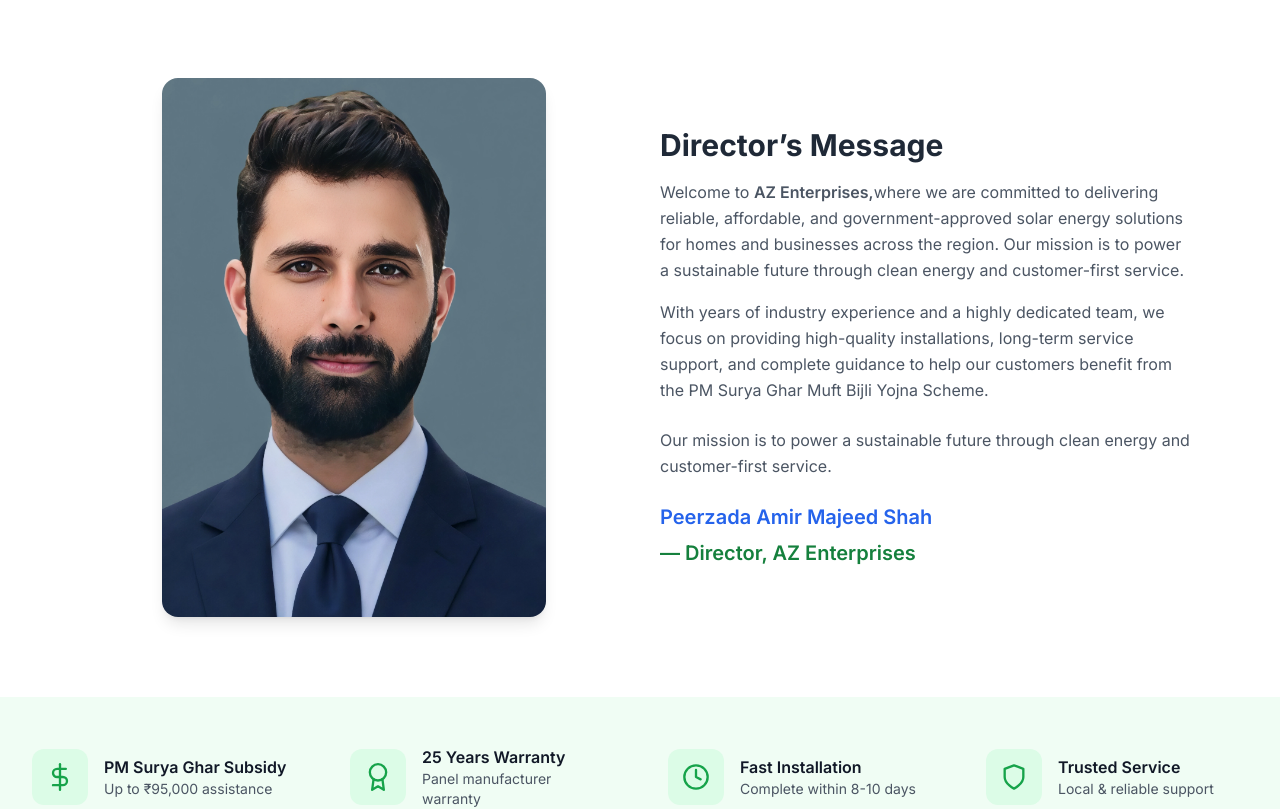
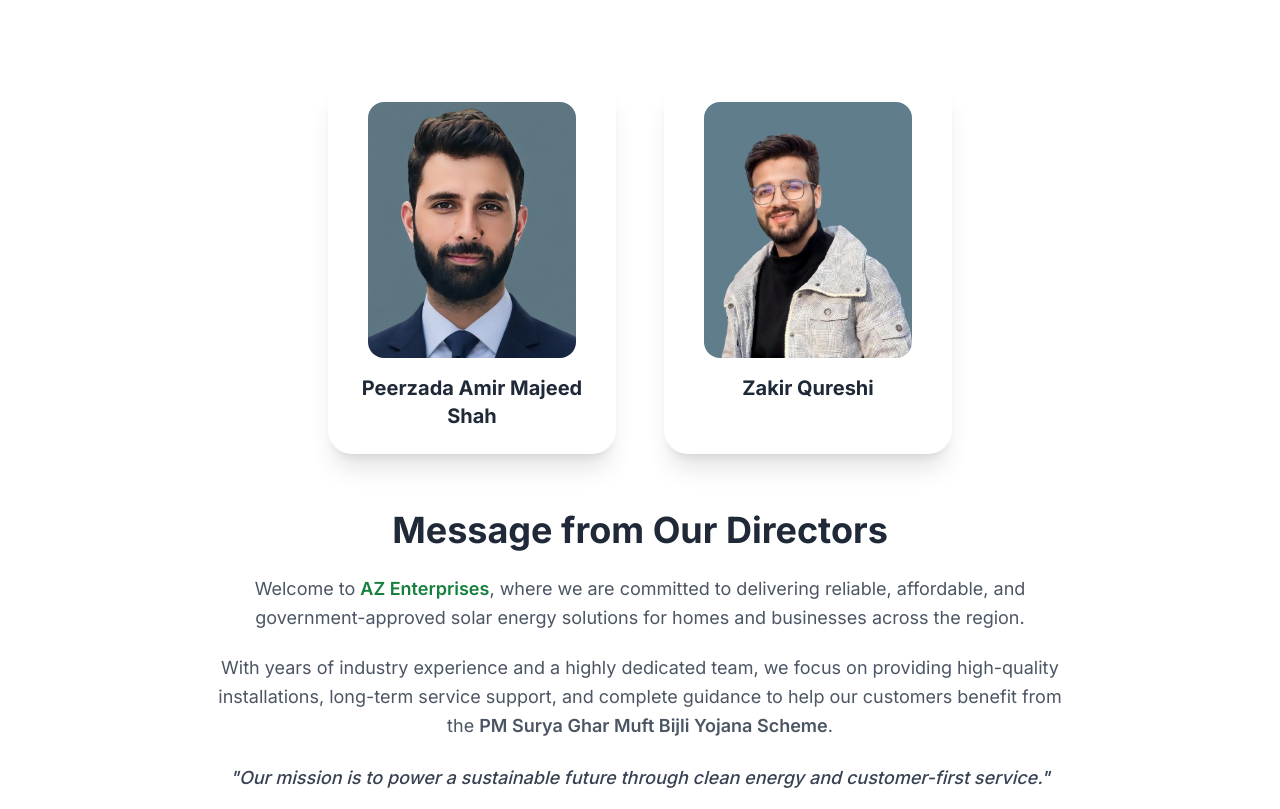
Before and after one commit to ZahidCodes03/azenterprises, a React (Vite) app in the folder frontend/: page / in a window 1280 px wide. Shown: the part 802-1611 px from the top of the page. Built offline with nearby package versions, Linux system fonts and the light colour scheme; no server answers.

Commit message:
Update director section with premium cards

```diff
--- a/frontend/src/components/DirectorMessage.jsx
+++ b/frontend/src/components/DirectorMessage.jsx
@@ -1,44 +1,100 @@
-import directorImg from "../assets/director.jpg";
+import directorImg1 from "../assets/director.jpg";
+import directorImg2 from "../assets/director2.jpg"; // <-- Add second partner image
 
 const DirectorMessage = () => {
   return (
     <section className="py-20 bg-white">
-      <div className="container mx-auto max-w-6xl px-6 grid md:grid-cols-2 gap-10 items-center">
+      <div className="container mx-auto max-w-4xl px-6">
 
-        {/* Director Image */}
-        <div className="flex justify-center">
-         <img
-  src={directorImg}
-  alt="Director"
-  className="w-72 md:w-80 lg:w-96 h-auto rounded-2xl shadow-lg"
-/>
-        </div>
+        {/* ================================= */}
+        {/* Directors Images Row */}
+        {/* ================================= */}
+       <div className="flex justify-center gap-12 mb-14 flex-wrap">
 
+  {/* Director 1 */}
+  <div className="bg-white rounded-3xl shadow-xl p-6 w-72 text-center
+                  hover:scale-105 transition duration-300">
+
+    <div className="w-52 h-64 mx-auto overflow-hidden rounded-2xl">
+      <img
+        src={directorImg1}
+        alt="Director 1"
+        className="w-full h-full object-cover"
+      />
+    </div>
+
+    <h4 className="mt-4 text-xl font-bold text-gray-800">
+      Peerzada Amir Majeed Shah
+    </h4>
+
+
+  </div>
+
+
+  {/* Director 2 */}
+  <div className="bg-white rounded-3xl shadow-xl p-6 w-72 text-center
+                  hover:scale-105 transition duration-300">
+
+    <div className="w-52 h-64 mx-auto overflow-hidden rounded-2xl">
+      <img
+        src={directorImg2}
+        alt="Director 2"
+        className="w-full h-full object-cover"
+      />
+    </div>
+
+    <h4 className="mt-4 text-xl font-bold text-gray-800">
+      Zakir Qureshi
+    </h4>
+
+
+  </div>
+
+</div>
+
+
+        {/* ================================= */}
         {/* Message Content */}
-        <div>
-          <h2 className="text-3xl font-bold text-gray-800 mb-4">
-            Director’s Message
+        {/* ================================= */}
+        <div className="text-center">
+          <h2 className="text-4xl font-bold text-gray-800 mb-6">
+            Message from Our Directors
           </h2>
 
-          <p className="text-gray-600 leading-relaxed mb-4">
-            Welcome to <span className="font-semibold">AZ Enterprises,</span>
-            where we are committed to delivering reliable, affordable, and government-approved solar energy solutions for homes and businesses across the region.
-
-Our mission is to power a sustainable future through clean energy and customer-first service.
+          <p className="text-gray-600 leading-relaxed text-lg mb-5">
+            Welcome to{" "}
+            <span className="font-semibold text-green-700">
+              AZ Enterprises
+            </span>
+            , where we are committed to delivering reliable, affordable, and
+            government-approved solar energy solutions for homes and businesses
+            across the region.
           </p>
 
-          <p className="text-gray-600 leading-relaxed mb-6">
-            With years of industry experience and a highly dedicated team, we focus on providing high-quality installations, long-term service support, and complete guidance to help our customers benefit from the PM Surya Ghar Muft Bijli Yojna Scheme.
+          <p className="text-gray-600 leading-relaxed text-lg mb-6">
+            With years of industry experience and a highly dedicated team, we
+            focus on providing high-quality installations, long-term service
+            support, and complete guidance to help our customers benefit from
+            the{" "}
+            <span className="font-semibold">
+              PM Surya Ghar Muft Bijli Yojana Scheme
+            </span>
+            .
           </p>
-          <p className="text-gray-600 leading-relaxed mb-6">Our mission is to power a sustainable future through clean energy and customer-first service.</p>
 
-          <h5 className="text-xl font-semibold text-blue-600 mb-2">
-            Peerzada Amir Majeed Shah
-            </h5>
+          <p className="text-gray-700 font-medium italic text-lg mb-8">
+            "Our mission is to power a sustainable future through clean energy
+            and customer-first service."
+          </p>
 
+          {/* Signature Line */}
           <h4 className="text-xl font-semibold text-green-700">
-            — Director, AZ Enterprises
+            — Directors, AZ Enterprises 🌞
           </h4>
+
+          <p className="text-sm text-gray-500 mt-2">
+            Empowering Kashmir with Solar Energy
+          </p>
         </div>
       </div>
     </section>
```
Also changed, not shown: frontend/src/assets/director.jpg, frontend/src/assets/director2.jpg (added).
